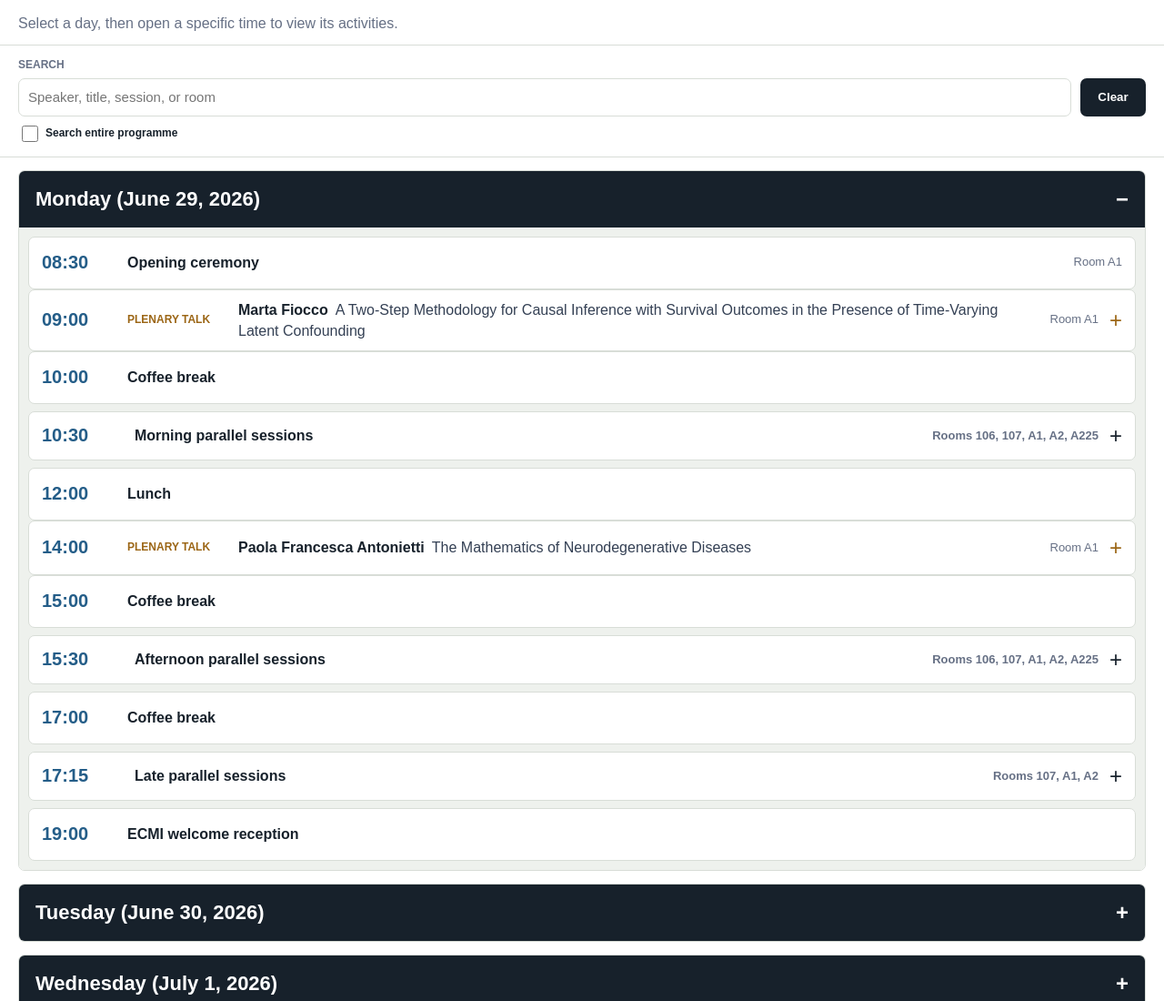
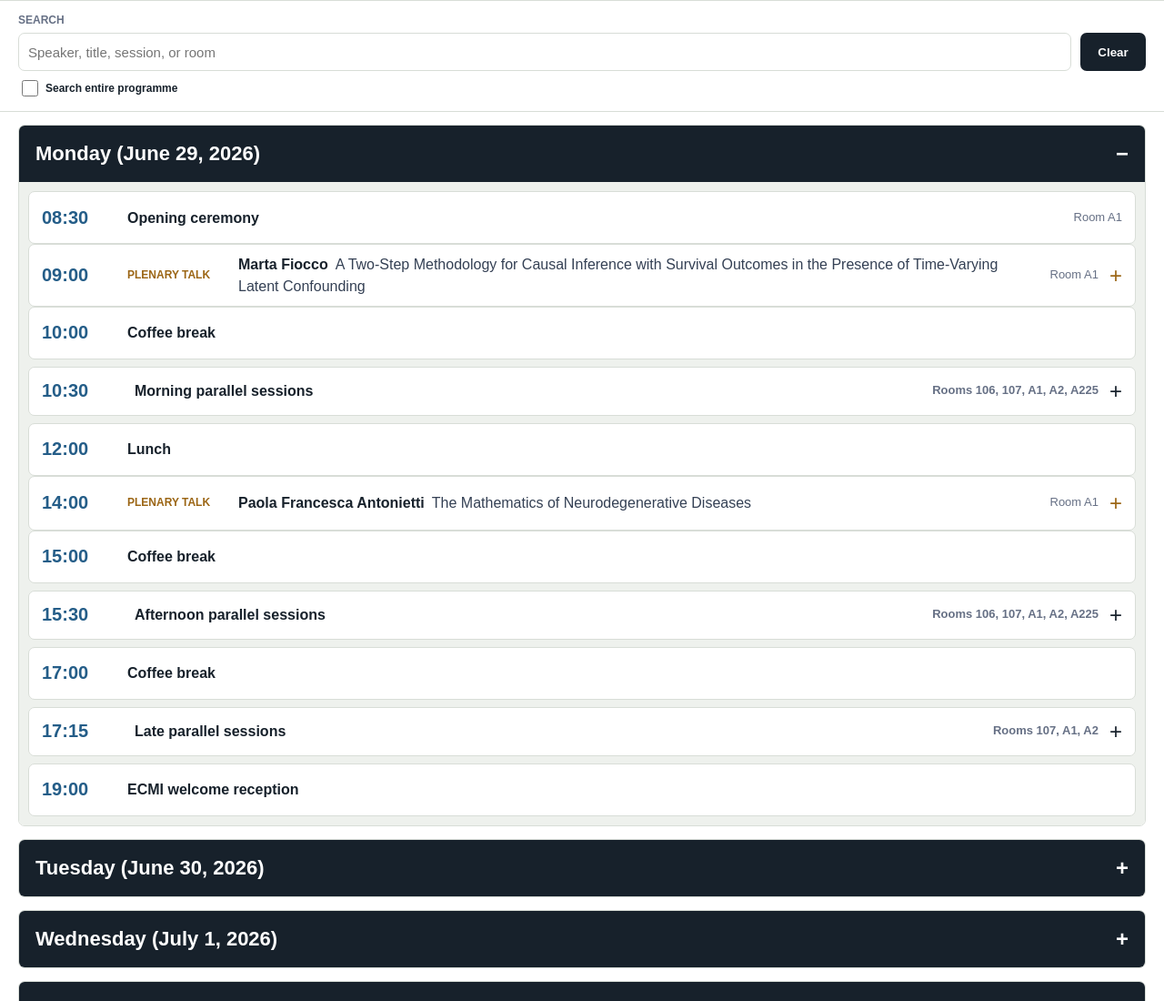
Before and after one commit to audrkaba/ecmi2026-programme, a plain HTML site: page index.html in a window 1280 px wide. Shown: the top 1100 px of the page at 91% size. Drawn offline with Linux system fonts and the light colour scheme.

Commit message:
Remove embedded programme instruction text

```diff
--- a/index.html
+++ b/index.html
@@ -261,10 +261,6 @@
   </style>
 </head>
 <body>
-  <header class="page-head wrap">
-    <p class="subtitle">Select a day, then open a specific time to view its activities.</p>
-  </header>
-
   <section class="filters-band">
     <div class="filters wrap">
       <label>Search
```
